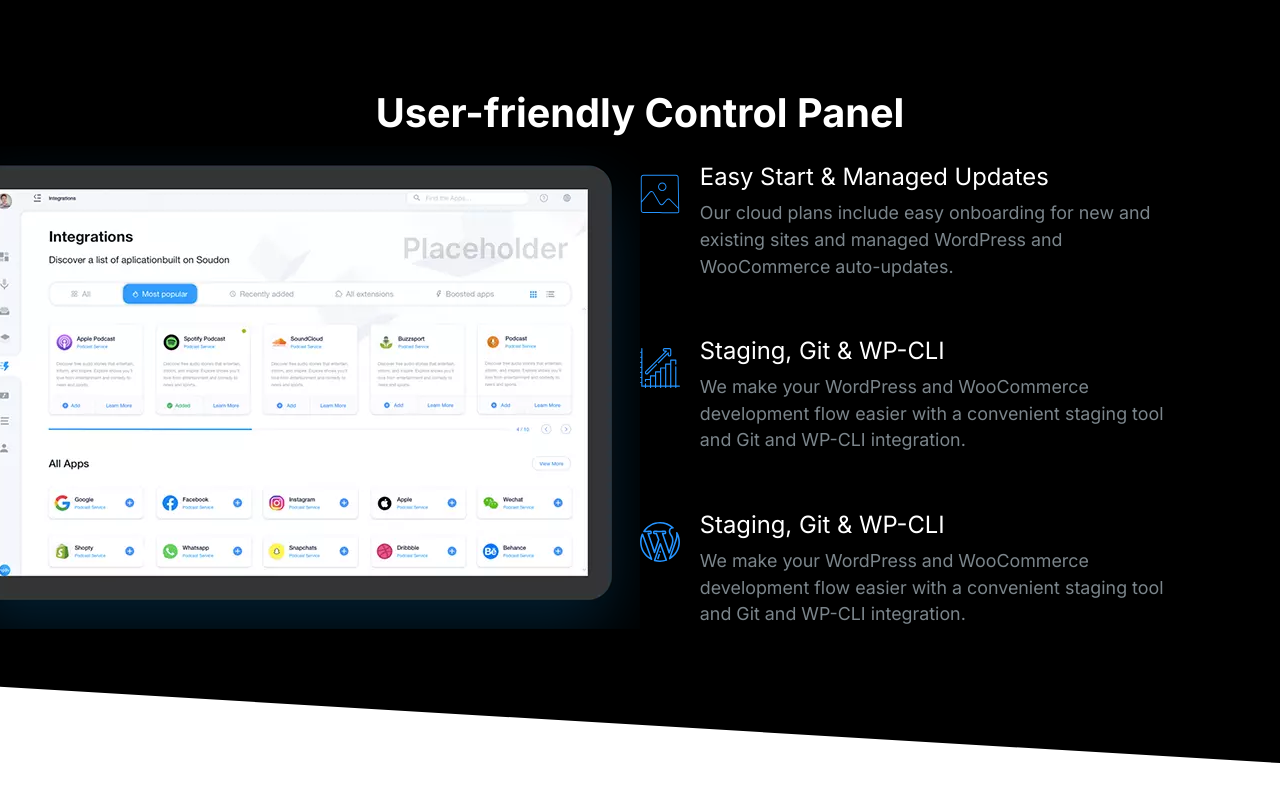
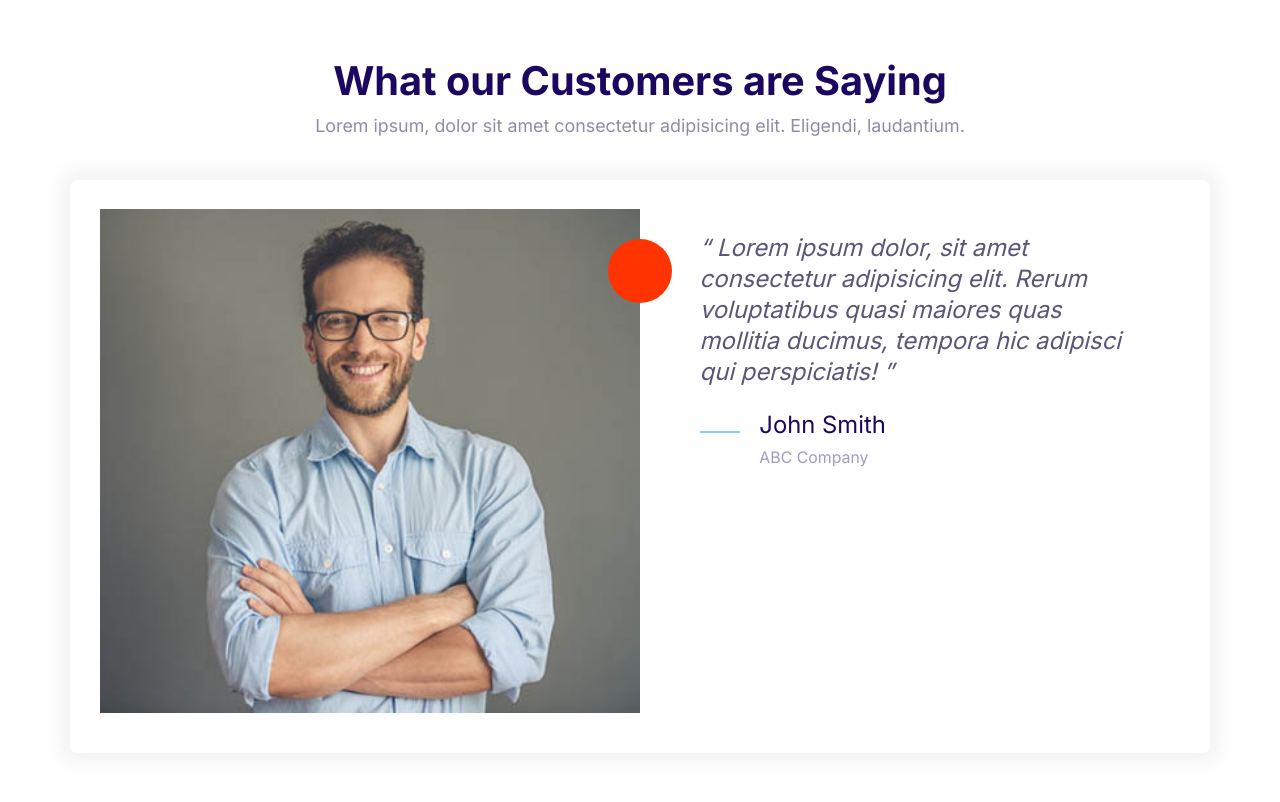
Before and after one commit to Psoccrates/cloud-service-project, a plain HTML site: page html/index.html in a window 1280 px wide. Drawn offline with Linux system fonts and the light colour scheme.

Commit message:
Created and styled the testimonials block.

```diff
--- a/CSS/styles.css
+++ b/CSS/styles.css
@@ -635,6 +635,7 @@
 
 .block__header {
   text-align: center;
+  margin-bottom: 4rem;
 }
 
 /* Navigation Bar */
--- a/html/index.html
+++ b/html/index.html
@@ -15,64 +15,48 @@
     <link rel="stylesheet" href="/css/styles.css" />
   </head>
   <body>
-    <section class="block block--dark block--skewed-right block-showcase">
+    <secction class="block">
       <header class="block__header">
-        <h2>User-friendly Control Panel</h2>
+        <h2>What our Customers are Saying</h2>
+        <p>Lorem ipsum, dolor sit amet consectetur adipisicing elit. Eligendi, laudantium.</p>
       </header>
-      <div class="container grid grid--1x2">
-        <picture class="block-showcase__image">
-          <source
-            type="image/webp"
-            srcset="/images/ipad.webp 1x, /images/ipad@2x.webp 2x"
-          />
-          <source
-            type="image/png"
-            srcset="/images/ipad.png 1x, /images/ipad@2x.png 2x"
-          />
-          <img src="/images/ipad.png" alt="" />
-        </picture>
-        <ul class="list">
-          <li>
+      <div class="container">
+        <div class="card testimonial">
+          <div class="grid grid--1x2">
+            <div class="testimonial__image">
+              <img src="/images/testimonial.jpg" alt="A happy, smiling customer" />
+              <span class="icon-container icon-container--accent">
+                <svg class="icon icon--white icon--small">
+                  <use
+                    xlink:href="/images/quotes.svg
+                  "
+                  ></use>
+                </svg>
+              </span>
+            </div>
+            <blockquote class="quote">
+              <p class="quote__text">
+                Lorem ipsum dolor, sit amet consectetur adipisicing elit. Rerum
+                voluptatibus quasi maiores quas mollitia ducimus, tempora hic adipisci
+                qui perspiciatis!
+              </p>
+              <footer>
                 <div class="media">
                   <div class="media__image">
-                </svg><svg class="icon icon--primary">
-                  <use xlink:href="/images/sprite.svg#snap"></use>
+                    </svg><svg class="icon icon--primary quote__line">
+                      <use xlink:href="/images/sprite.svg#line"></use>
                     </svg>
                   </div>
                   <div class="media__body">
-                <h3 class="media__title">Easy Start & Managed Updates</h3>
-                <p>Our cloud plans include easy onboarding for new and existing sites and managed WordPress and WooCommerce auto-updates.</p>
+                    <h3 class="media__title quote__author">John Smith</h3>
+                    <p class="quote__organization">ABC Company</p>
                   </div>
                 </div>
-          </li>
-          <li>
-            <div class="media">
-              <div class="media__image">
-                </svg><svg class="icon icon--primary">
-                  <use xlink:href="/images/sprite.svg#growth"></use>
-                </svg>
-              </div>
-              <div class="media__body">
-                <h3 class="media__title">Staging, Git & WP-CLI</h3>
-                <p>We make your WordPress and WooCommerce development flow easier with a convenient staging tool and Git and WP-CLI integration.</p>
+              </footer>
+            </blockquote>
           </div>
         </div>
-          </li>
-          <li>
-            <div class="media">
-              <div class="media__image">
-                </svg><svg class="icon icon--primary">
-                  <use xlink:href="/images/sprite.svg#wordpress"></use>
-                </svg>
       </div>
-              <div class="media__body">
-                <h3 class="media__title">Staging, Git & WP-CLI</h3>
-                <p>We make your WordPress and WooCommerce development flow easier with a convenient staging tool and Git and WP-CLI integration.</p>
-              </div>
-            </div>
-          </li>
-        </ul>
-      </div>
-    </section>
+    </secction>
   </body>
 </html>
```
Also changed, not shown: COMPONENTS/testimonials-block.html (added, +43 -0 lines). Lines whose indentation alone changed are shown as unchanged.
